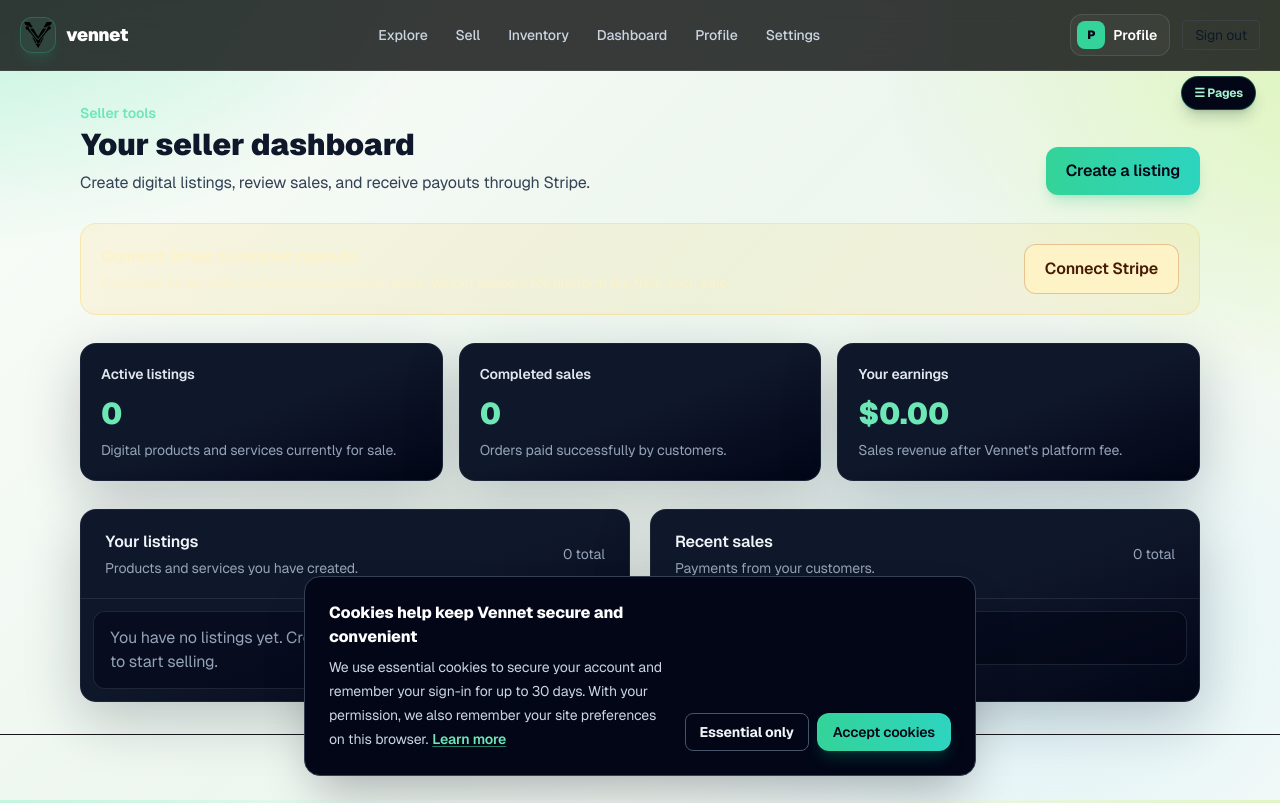
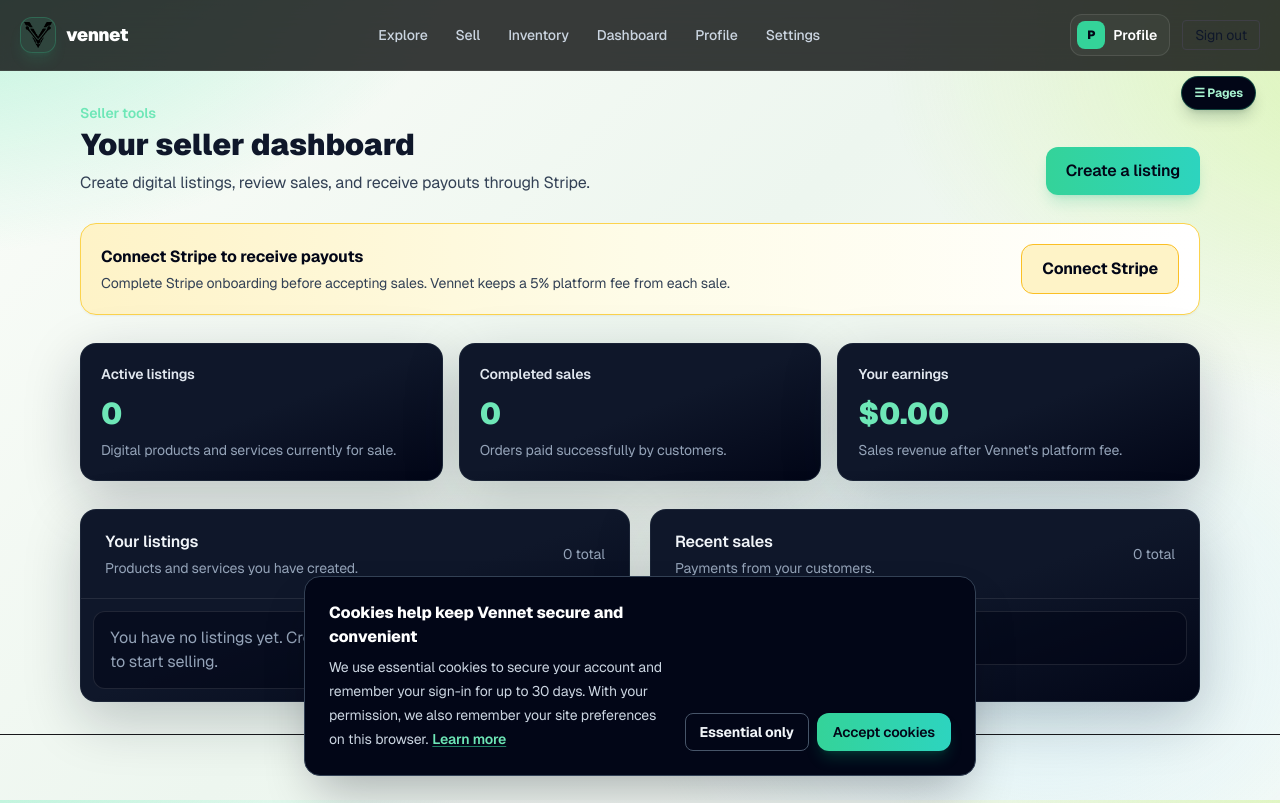
Before and after one commit to MagroOwner/Vennet, a Next.js app: page /dashboard/seller in a window 1280 px wide. Built offline with nearby package versions, Linux system fonts and the light colour scheme; no server answers; the database is empty; sample sign-in values are in the browser's storage.

Commit message:
Improve seller dashboard contrast and add listing edit links

```diff
--- a/src/app/dashboard/seller/page.tsx
+++ b/src/app/dashboard/seller/page.tsx
@@ -13,12 +13,12 @@ export default async function SellerDashboardPage() {
 
   return <div className="console-page">
     <div className="flex flex-wrap items-end justify-between gap-3"><div><p className="text-sm font-semibold text-emerald-300">Seller tools</p><h1 className="mt-1 text-3xl font-black">Your seller dashboard</h1><p className="mt-2 text-slate-700">Create digital listings, review sales, and receive payouts through Stripe.</p></div><Link href="/marketplace/new" className="button-primary">Create a listing</Link></div>
-    {!stripeAccount?.chargesEnabled && <div className="flex flex-wrap items-center justify-between gap-3 rounded-2xl border border-amber-400/25 bg-amber-400/10 p-5 text-amber-100"><div><p className="font-semibold">Connect Stripe to receive payouts</p><p className="mt-1 text-sm text-amber-100/75">Complete Stripe onboarding before accepting sales. Vennet keeps a 5% platform fee from each sale.</p></div><Link href="/stripe/onboarding" className="inline-flex items-center justify-center rounded-xl border border-amber-700/30 bg-amber-100 px-5 py-3 font-semibold text-amber-950 transition hover:bg-amber-50">Connect Stripe</Link></div>}
+    {!stripeAccount?.chargesEnabled && <div className="flex flex-wrap items-center justify-between gap-3 rounded-2xl border border-amber-300 bg-gradient-to-r from-amber-100 via-yellow-50 to-white p-5 shadow-sm"><div><p className="font-bold text-slate-950">Connect Stripe to receive payouts</p><p className="mt-1 text-sm leading-5 text-slate-700">Complete Stripe onboarding before accepting sales. Vennet keeps a 5% platform fee from each sale.</p></div><Link href="/stripe/onboarding" className="inline-flex items-center justify-center rounded-xl border border-amber-400 bg-amber-100 px-5 py-3 font-bold text-slate-950 transition hover:bg-amber-200">Connect Stripe</Link></div>}
     <div className="grid gap-4 md:grid-cols-3">
       {[["Active listings", listings.length, "Digital products and services currently for sale."], ["Completed sales", paidSales.length, "Orders paid successfully by customers."], ["Your earnings", formatPrice(revenueCents), "Sales revenue after Vennet's platform fee."]].map(([label, value, description]) => <section key={label} className="console-panel p-5"><p className="text-sm font-semibold text-slate-200">{label}</p><p className="mt-3 text-3xl font-black text-emerald-300">{value}</p><p className="mt-2 text-sm leading-5 text-slate-400">{description}</p></section>)}
     </div>
     <div className="grid gap-5 xl:grid-cols-2">
-      <section className="console-panel"><div className="console-panel-header"><div><h2 className="font-semibold">Your listings</h2><p className="mt-1 text-sm text-slate-400">Products and services you have created.</p></div><span className="text-sm text-slate-400">{listings.length} total</span></div><div className="space-y-2 p-3">{listings.length === 0 ? <div className="console-row text-slate-400">You have no listings yet. Create your first digital product or service to start selling.</div> : listings.map((listing) => <Link key={listing.id} href={"/marketplace/" + listing.id} className="console-row"><div><p className="font-semibold text-white">{listing.title}</p><p className="mt-1 text-sm text-slate-400">{formatPrice(listing.priceCents, listing.currency)}</p></div><span className="console-status">{listing.status}</span></Link>)}</div></section>
+      <section className="console-panel"><div className="console-panel-header"><div><h2 className="font-semibold">Your listings</h2><p className="mt-1 text-sm text-slate-400">Products and services you have created.</p></div><span className="text-sm text-slate-400">{listings.length} total</span></div><div className="space-y-2 p-3">{listings.length === 0 ? <div className="console-row text-slate-400">You have no listings yet. Create your first digital product or service to start selling.</div> : listings.map((listing) => <div key={listing.id} className="console-row flex-wrap gap-3"><Link href={"/marketplace/" + listing.id} className="min-w-0 flex-1"><p className="truncate font-semibold text-white">{listing.title}</p><p className="mt-1 text-sm text-slate-300">{formatPrice(listing.priceCents, listing.currency)} · <span className="capitalize">{listing.category === "other" ? "subscription" : listing.category}</span></p></Link><div className="flex items-center gap-3"><span className="console-status">{listing.status}</span><Link href={"/marketplace/" + listing.id + "/edit"} className="rounded-lg border border-emerald-400/40 px-3 py-1.5 text-sm font-bold text-emerald-200 transition hover:bg-emerald-400/10">Edit</Link></div></div>)}</div></section>
       <section className="console-panel"><div className="console-panel-header"><div><h2 className="font-semibold">Recent sales</h2><p className="mt-1 text-sm text-slate-400">Payments from your customers.</p></div><span className="text-sm text-slate-400">{sales.length} total</span></div><div className="space-y-2 p-3">{sales.length === 0 ? <div className="console-row text-slate-400">Your completed sales will appear here.</div> : sales.map((sale) => <div key={sale.id} className="console-row"><div><p className="font-semibold text-white">{formatPrice(sale.amountCents, sale.currency)}</p><p className="mt-1 text-sm text-slate-400">Vennet fee: {formatPrice(sale.platformFeeCents, sale.currency)} · {sale.createdAt.toLocaleDateString()}</p></div><span className="console-status">{sale.status}</span></div>)}</div></section>
     </div>
   </div>;
```
